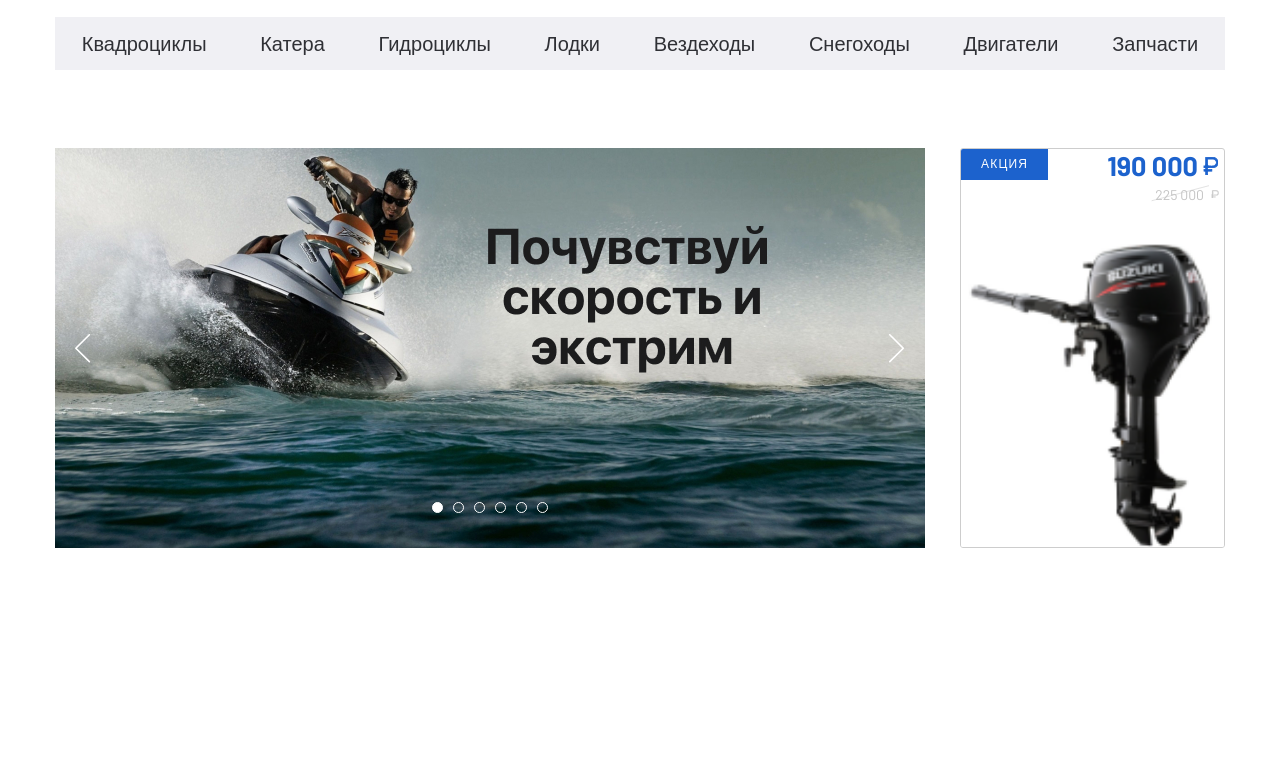
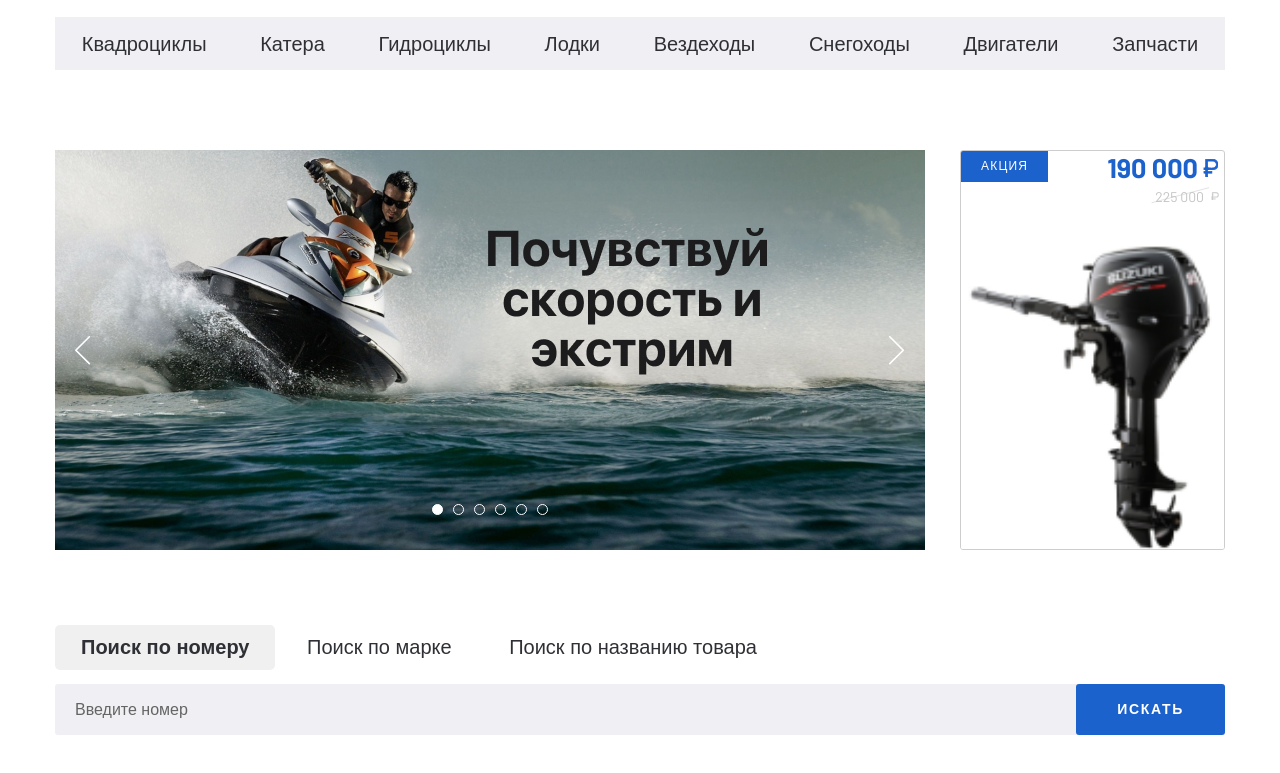
Before and after one commit to ELegek/Drive_moto, a website: page app/index.html in a window 1280 px wide. Shown: the part 105-878 px from the top of the page. Before the commit the page ends 800 px from the top, so only its background shows below. Drawn offline with nearby package versions, Linux system fonts and the light colour scheme.

Commit message:
Блок search

```diff
--- a/app/index.html
+++ b/app/index.html
@@ -5,7 +5,7 @@
   <meta charset="UTF-8">
   <meta name="viewport" content="width=device-width, initial-scale=1.0">
   <meta http-equiv="X-UA-Compatible" content="ie=edge">
-  <title>Document</title>
+  <title>Drive Moto</title>
   <link href="https://fonts.googleapis.com/css2?family=Barlow:wght@400;700&display=swap" rel="stylesheet">
   <link rel="stylesheet" href="css/style.min.css">
 </head>
@@ -86,7 +86,7 @@
 
 
 
-  <section class="banner-section">
+  <section class="banner-section page-section">
     <div class="container">
       <div class="banner-section__inner">
         <div class="banner-section__slider">
@@ -130,6 +130,39 @@
 
 
 
+  <section class="search page-section">
+    <div class="container">
+      <div class="search__inner">
+        <div class="search__tabs">
+          <a class="search__tabs-item search__tabs-item--active" href="#tab-1">Поиск по  номеру</a>
+          <a class="search__tabs-item" href="#tab-2">Поиск по марке</a>
+          <a class="search__tabs-item" href="#tab-3">Поиск по названию товара</a>
+        </div>
+        <div class="search__content">
+          <div class="search__content-item search__content-item--active" id="tab-1">
+            <form class="search__content-form">
+              <input class="search__content-input" type="text" placeholder="Введите номер">
+              <button class="search__content-btn" type="submit">Искать</button>
+            </form>
+          </div>
+          <div class="search__content-item" id="tab-2">
+            <form class="search__content-form">
+              <input class="search__content-input" type="text" placeholder="Введите марку">
+              <button class="search__content-btn" type="submit">Искать</button>
+            </form>
+          </div>
+          <div class="search__content-item" id="tab-3">
+            <form class="search__content-form">
+              <input class="search__content-input" type="text" placeholder="Введите назване товара">
+              <button class="search__content-btn" type="submit">Искать</button>
+            </form>
+          </div>
+        </div>
+      </div>
+    </div>
+  </section>
+
+
 
   <script src="https://ajax.googleapis.com/ajax/libs/jquery/3.4.1/jquery.min.js"></script>
   <script src="js/libs.min.js"></script>
--- a/app/js/main.js
+++ b/app/js/main.js
@@ -1,4 +1,7 @@
 $(function(){
+
+
+    // Slider
 
     $('.banner-section__slider').slick({
         dots: true,
@@ -7,4 +10,18 @@ $(function(){
     });
 
 
+    // Tabs
+    $('.search__tabs-item').on('click', function(e){
+        e.preventDefault();
+
+        $('.search__tabs-item').removeClass('search__tabs-item--active');
+        $('.search__content-item').removeClass('search__content-item--active');
+
+        $(this).addClass('search__tabs-item--active');
+        $($(this).attr('href')).addClass('search__content-item--active');
+
+
+
+    });
+
 });
--- a/app/scss/_global.scss
+++ b/app/scss/_global.scss
@@ -49,3 +49,7 @@ body {
     font-family: 'Barlow', sans-serif;
     position: relative;
 }
+
+.page-section {
+    margin-bottom: 80px;
+}
--- a/app/scss/blocks/_header.scss
+++ b/app/scss/blocks/_header.scss
@@ -1,5 +1,5 @@
 .header {
-    margin-bottom: 78px;
+    margin-bottom: 80px;
 }
 .header__top-inner {
     display: flex;
--- /dev/null
+++ b/app/scss/blocks/_search.scss
@@ -0,0 +1,65 @@
+
+.search__tabs {
+    margin-bottom: 25px;
+}
+
+.search__tabs-item {
+    padding: 11px 26px 12px;
+}
+
+.search__tabs-item--active {
+    border-radius: 5px;
+    background-color: #F0F0F0;
+    font-weight: 700;
+    font-family: "SFProDisplay-bold", sans-serif;
+}
+
+.search__content-item.search__content-item--active {
+    display: block;
+}
+
+
+.search__content-item {
+    display: none;
+}
+
+
+
+
+
+
+.search__content-form {
+    display: flex;
+}
+
+.search__content-input {
+    width: 100%;
+    background: #F0F0F4;
+    border-radius: 3px;
+    padding: 5px 20px;
+    border: none;
+    font-size: 16px;
+    line-height: 19px;
+    outline: none;
+    &::placeholder {
+        color: #656464;
+    }
+}
+
+
+
+.search__content-btn {
+    font-weight: 700;
+    font-size: 14px;
+    line-height: 17px;
+    letter-spacing: 0.12em;
+    text-transform: uppercase;
+    color: #fff;
+    font-family: "SFProDisplay-bold", sans-serif;
+    border-radius: 3px;
+    background-color: #1C62CD;
+    padding: 17px 41px;
+    border: none;
+    margin-left: -3px;
+    cursor: pointer;
+}
--- a/app/scss/style.scss
+++ b/app/scss/style.scss
@@ -7,5 +7,6 @@
 // Blocks
 @import "blocks/header";
 @import "blocks/banner";
+@import "blocks/search";
 
 @import "media";
```
Also changed, not shown: app/css/style.min.css.
